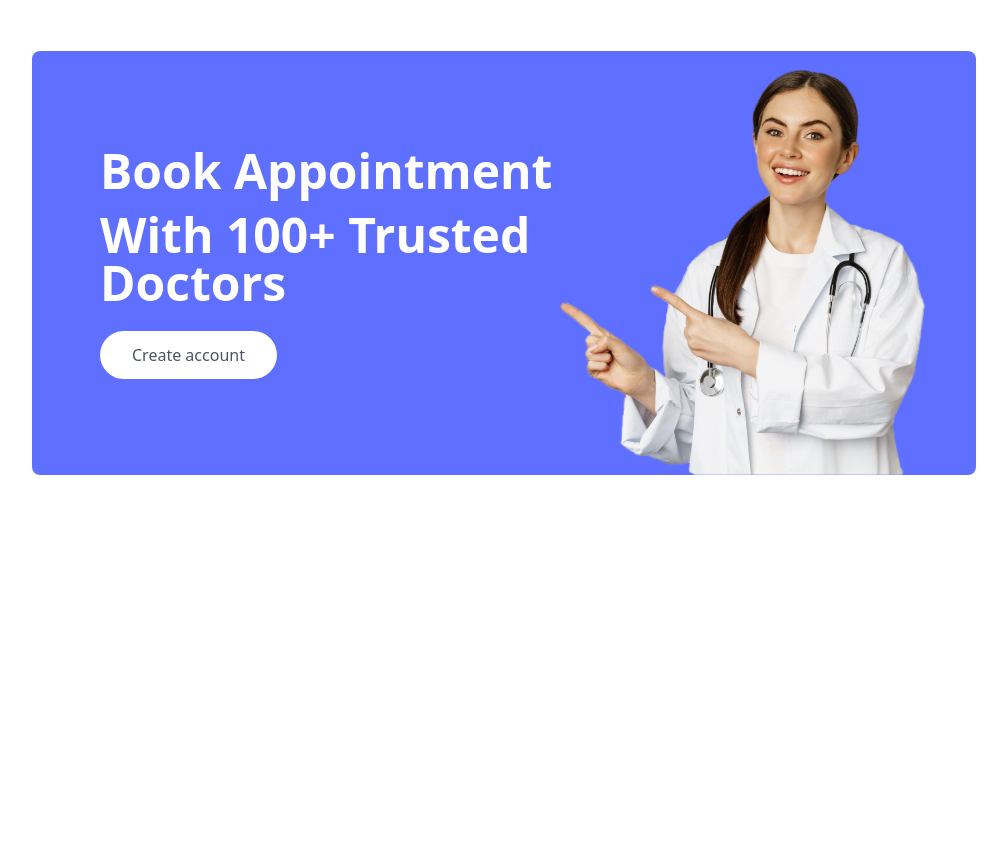
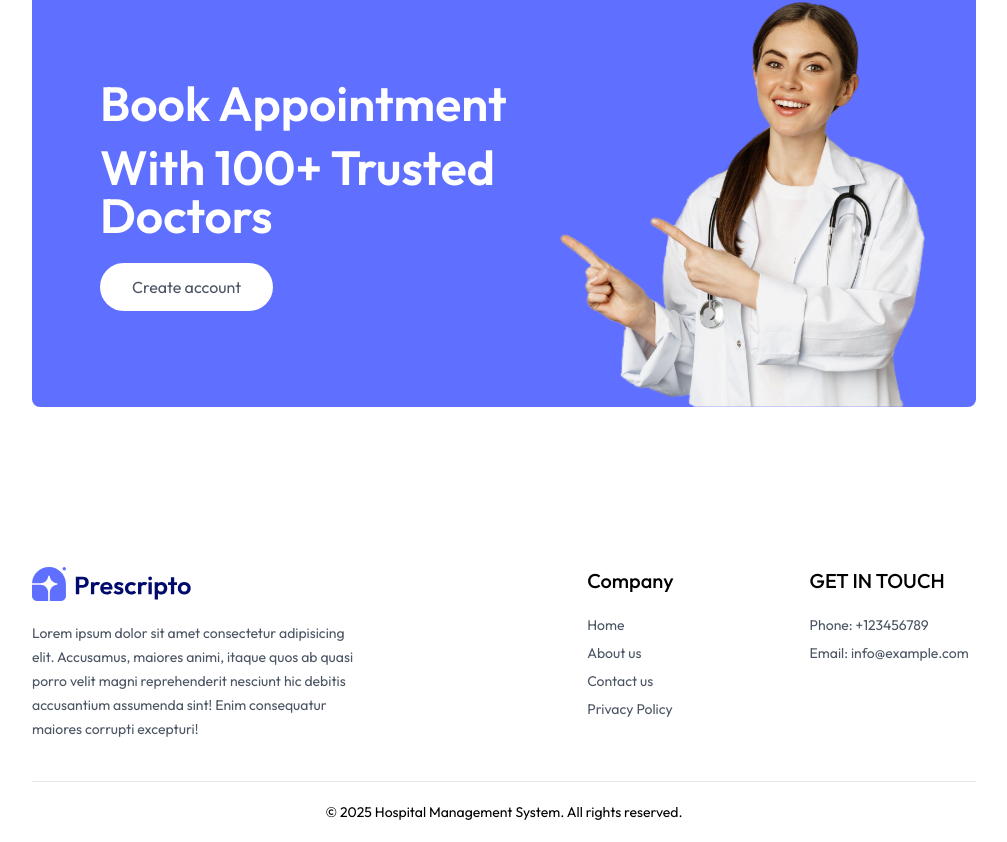
Before and after one commit to florentsahiti/hospital, a React (Vite) app in the folder frontend/: page / in a window 1280 px wide. Shown: the part 2455-3297 px from the top of the page, without its empty margins (136-1143 px from the left). Before the commit the page ends 3010 px from the top, so only its background shows below. Built offline with nearby package versions, Linux system fonts and the light colour scheme.

Commit message:
Footer component

```diff
--- a/frontend/src/App.jsx
+++ b/frontend/src/App.jsx
@@ -9,6 +9,8 @@
 import About from './pages/About'
 import Appointment from './pages/Appointment'
 import Navbar from './components/Navbar'
+import Footer from './components/Footer'
+
 const App = () => {
   return (
     <div className="mx-4 sm:mx-[10%]">
@@ -24,6 +26,7 @@
           <Route path="/about" element={<About />}/>
           <Route path="/appointment/:docId" element={<Appointment />}/>
         </Routes>
+        <Footer />
     </div>
   )
 }
--- /dev/null
+++ b/frontend/src/components/Footer.jsx
@@ -0,0 +1,44 @@
+import React from 'react'
+import { assets } from '../assets/assets'
+
+const Footer = () => {
+  return (
+    <div className='md:mx-10'>
+        <div className='flex flex-col sm:grid grid-cols-[3fr_1fr_1fr] gap-14 my-10 mt-40 text-sm'>
+            {/* Left Seciton */}
+            <div>
+                <img className='mb-5 w-40' src={assets.logo} alt="" />
+                <p className='w-full md:w-2/3 text-gray-600 leading-6'>Lorem ipsum dolor sit amet consectetur adipisicing elit. Accusamus, maiores animi, itaque quos ab quasi porro velit magni reprehenderit nesciunt hic debitis accusantium assumenda sint! Enim consequatur maiores corrupti excepturi!</p>
+
+            </div>
+
+            {/* Center Seciton */}
+            <div>
+                <p className='text-xl font-medium mb-5'>Company</p>
+                <ul className='flex flex-col gap-2 text-gray-600'>
+                    <li>Home</li>
+                    <li>About us</li>
+                    <li>Contact us</li>
+                    <li>Privacy Policy</li>
+                </ul>
+            </div>
+
+            {/* Right Seciton */}
+            <div>
+                <p className='text-xl font-medium mb-5'>GET IN TOUCH</p>
+                <ul className='flex flex-col gap-2 text-gray-600'>
+                    <li>Phone: +123456789</li>
+                    <li>Email: info@example.com</li>
+                </ul>
+            </div>
+        </div>
+        <div>
+            {/* Copyright Text */}
+            <hr />
+            <p className='py-5 text-sm text-center'>© 2025 Hospital Management System. All rights reserved.</p>
+        </div>
+    </div>
+  )
+}
+
+export default Footer
--- a/frontend/src/index.css
+++ b/frontend/src/index.css
@@ -1,6 +1,11 @@
+@import url('https://fonts.googleapis.com/css2?family=Outfit:wght@100..900&display=swap');
 @tailwind base;
 @tailwind components;
 @tailwind utilities;
+
+*{
+    font-family: Outfit;
+}
 
 .active hr{
     @apply block
--- a/frontend/src/pages/Home.jsx
+++ b/frontend/src/pages/Home.jsx
@@ -11,6 +11,7 @@
         <SpecialityMenu/>
         <TopDoctors/>
         <Banner/>
+
     </div>
   )
 }
```
